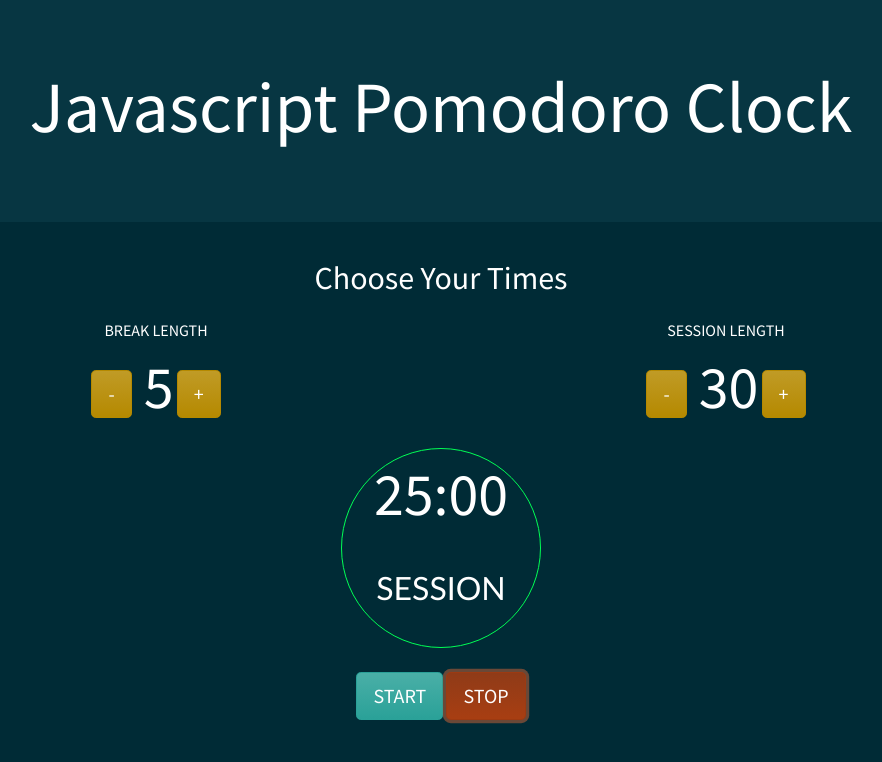
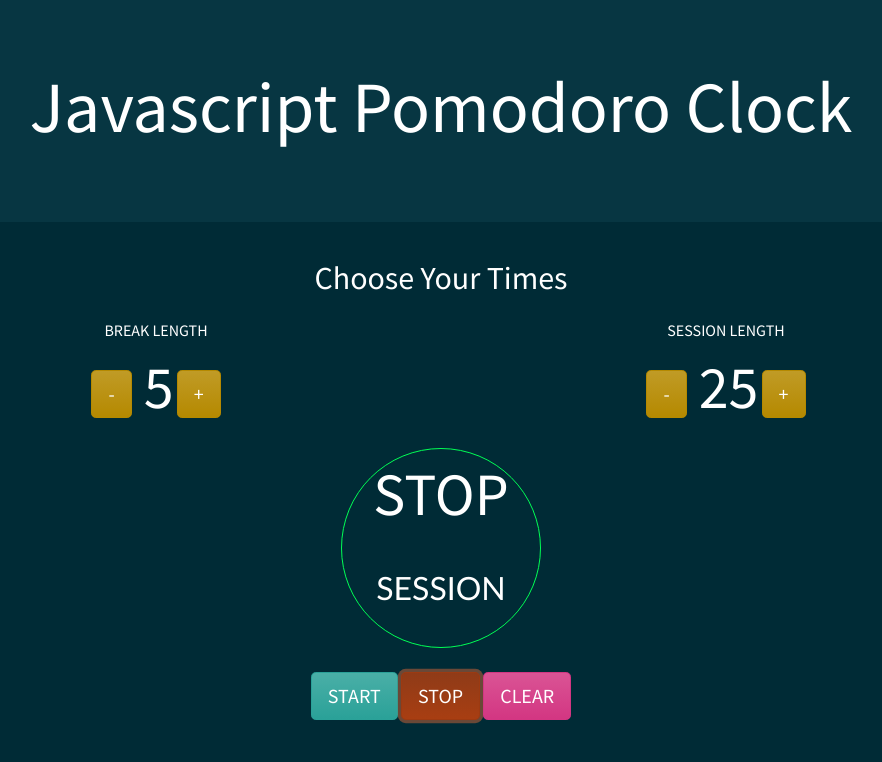
Before and after one commit to Maccauhuru/JS-Pomodoro-Clock, a plain HTML site: page index.html in a window 1280 px wide. Both pictures are taken after a click on the button "STOP". Shown: the whole page, without its empty margins (199-1081 px from the left). Drawn offline with nearby package versions, Linux system fonts and the light colour scheme.

Commit message:
stop,clear functionality add

```diff
--- a/css/style.css
+++ b/css/style.css
@@ -9,7 +9,6 @@ body div {
 }
 
 #circle {
-    /* background: rgb(0, 255, 85); */
     width: 200px;
     height: 200px;
     border-radius: 50%;
--- a/index.html
+++ b/index.html
@@ -31,7 +31,8 @@
                 <p>
                     <span>
                         <button id="minus-break" class="btn btn-primary btn-lg" onclick="subtractBreakTime()">-</button>
-                    </span><span id="setBreakTime">5</span>
+                    </span>
+                    <span id="setBreakTime">5</span>
                     <span>
                         <button id="plus-break" class="btn btn-primary btn-lg" onclick="addBreakTime()">+</button>
                     </span>
@@ -42,7 +43,7 @@
                     <span>
                         <button id="minus-session" class="btn btn-primary btn-lg" onclick="buttonMinus()">-</button>
                     </span>
-                    <span id="setPomodoroTime">30</span>
+                    <span id="setPomodoroTime">25</span>
                     <span>
                         <button id="plus-session" class="btn btn-primary btn-lg" onclick="buttonPlus()">+</button>
                     </span>
@@ -54,7 +55,8 @@
         <div class="row text-center">
             <div class="col-md-12">
                 <div id="circle">
-                    <span id="chosenTime">25</span><span>:00</span>
+                    <span id="chosenTime">25</span>
+                    <span id="chosenSeconds">:00</span>
                     <p class="sessionText">SESSION</p>
                 </div>
             </div>
@@ -64,8 +66,9 @@
         <div class="row text-center">
             <div class="col-md-12">
                 <br/>
-                <button id ="startButton" class="btn btn-success btn-lg" onclick="startCounter()">START</button>
-                <button id ="stopButton"  class="btn btn-warning btn-lg">STOP</button>
+                <button id="startButton" class="btn btn-success btn-lg" onclick="startCounter()">START</button>
+                <button id="stopButton" class="btn btn-warning btn-lg" onclick="stopCounter()">STOP</button>
+                <button id="stopButton" class="btn btn-danger btn-lg" onclick="clearSessionTime()">CLEAR</button>
             </div>
         </div>
     </div>
--- a/js/script.js
+++ b/js/script.js
@@ -1,4 +1,5 @@
 var chosenTime = document.getElementById("chosenTime");
+var chosenSeconds = document.getElementById("chosenSeconds");
 var setPomodoroTime = document.getElementById("setPomodoroTime");
 var setBreakTime = document.getElementById("setBreakTime");
 var minusSession = document.getElementById("minus-session");
@@ -36,21 +37,29 @@ function setPomodoro() {
   chosenTime.innerHTML = setPomodoroTime.innerHTML;
 }
 
+function clearSessionTime() {
+  //clears the time and sets it back to default
+  chosenTime.innerHTML = 25;
+  chosenTime.style.color = "white";
+  setPomodoroTime.innerHTML = 25;
+}
+
 function startCounter() {
   //activates the Pomodoro countdown timer
-  // setInterval(function() {
-  //   setPomodoro();
-  //   if (chosenTime == 0) {
-  //     //done();
-  //     playAlarm();
-  //   } else {
-  //     chosenTime--;
-  //   }
-  // }, 1000);
+sessionValue = Number(chosenTime.innerHTML);
+var interval = setInterval(function() {
+  chosenTime.innerHTML = --sessionValue;
+  if (sessionValue == 0) clearInterval(interval);
+}, 1000);
+
+
 }
 
 function stopCounter() {
   //de-activates the Pomodoro countdown timer
+  chosenTime.innerHTML="STOP";
+  chosenSeconds.innerHTML="";
+  clearInterval(interval);
 }
 
 
```
